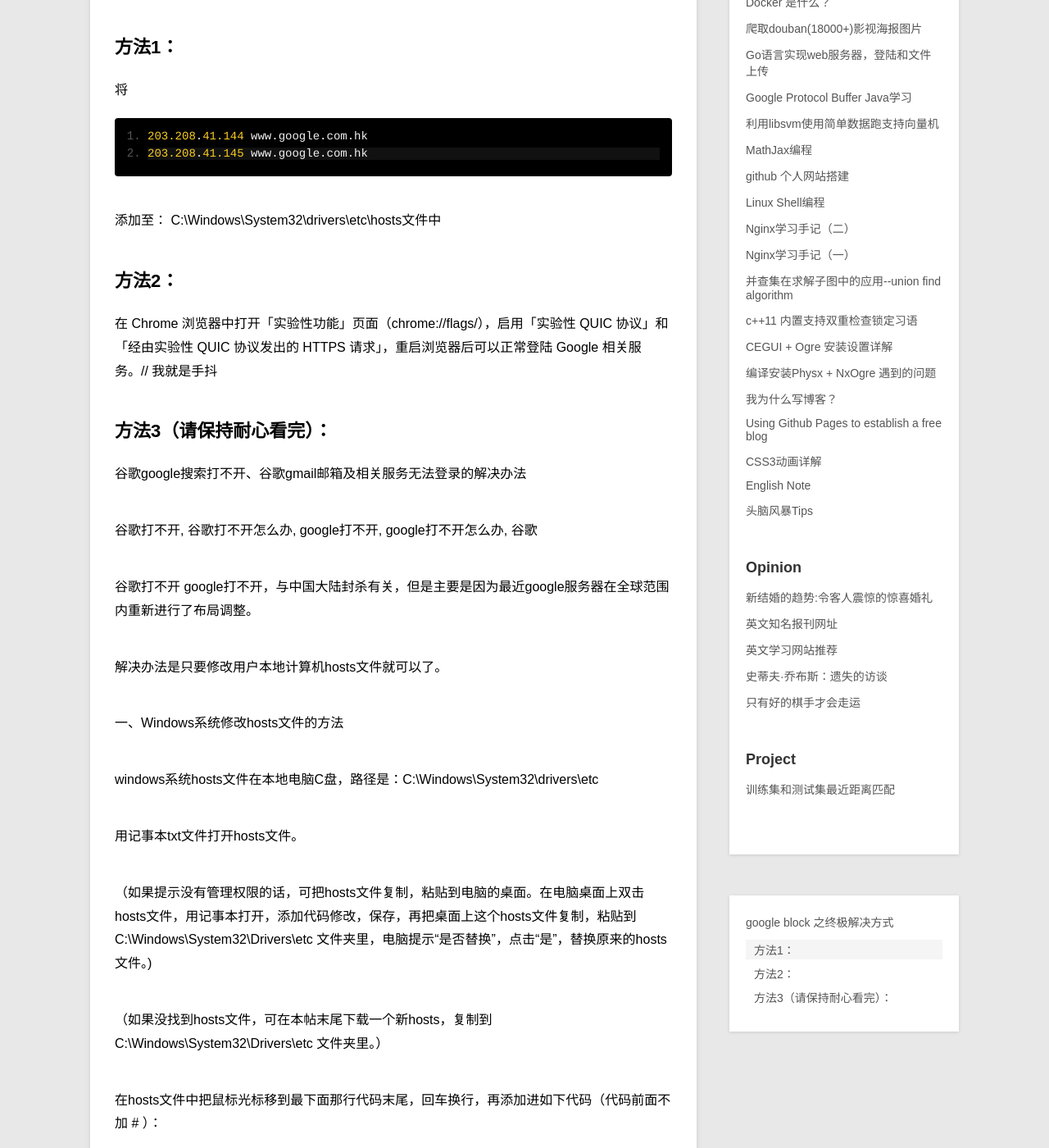
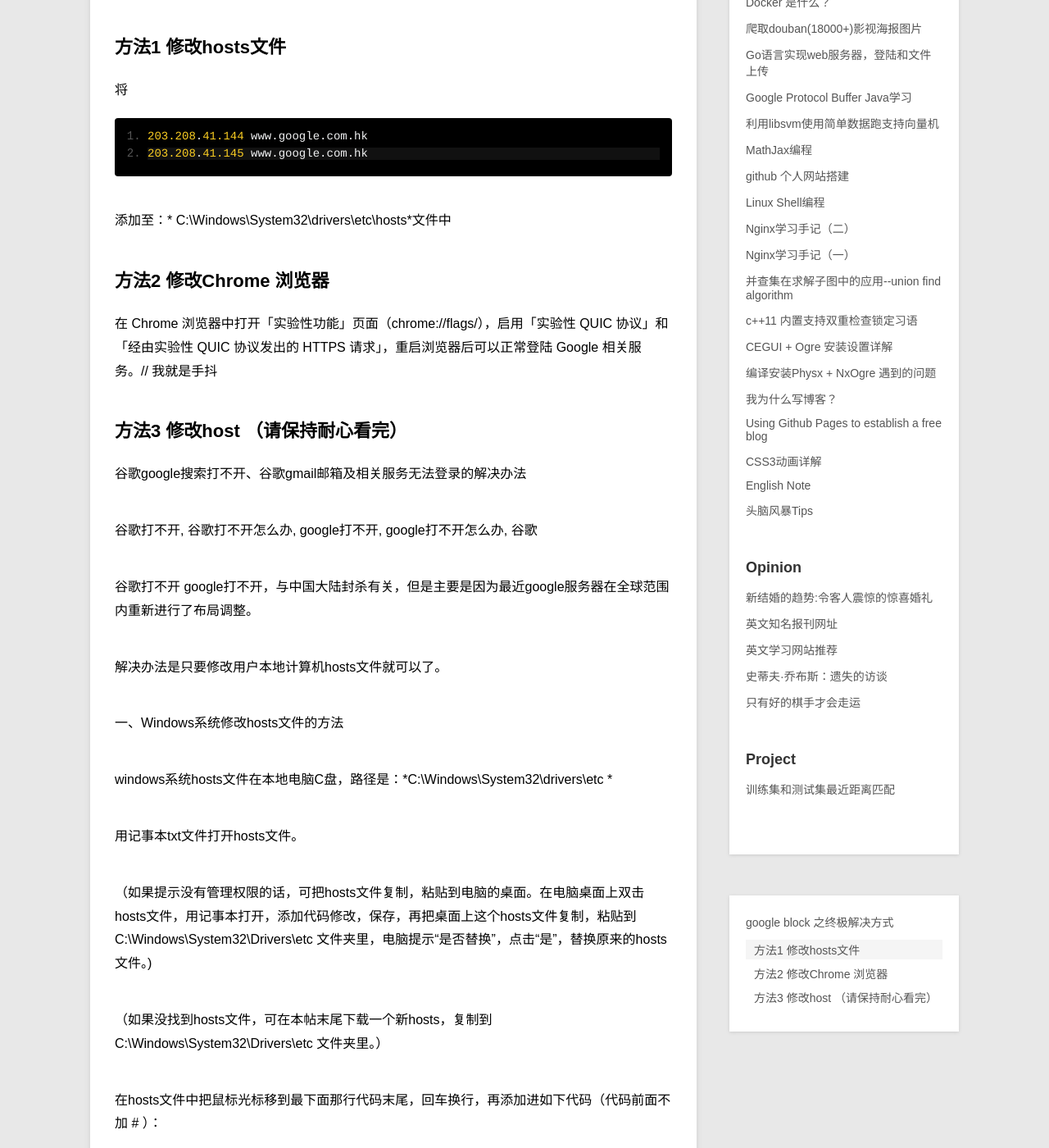
Before and after one commit to swinghu/swinghu.github.com, a Jekyll site: the page built from _posts/blog/2014-6-8-google-blocked-crack.md, in a window 1280 px wide and 1400 px high, scrolled down 383 px. Shown: the whole window at 82% size. Built offline with Jekyll 4.4.1, drawn with Linux system fonts in a browser that asks for light colours; Markdown is read by kramdown in place of the engine named in the settings; some of the changed text lies outside the part shown.

Commit message:
add new file

```diff
--- a/_posts/blog/2014-6-8-google-blocked-crack.md
+++ b/_posts/blog/2014-6-8-google-blocked-crack.md
@@ -10,23 +10,23 @@ google block  之终极解决方式
 
 首先声明 该方法来自互联网，方法1，方法2简单，用户可以尝试，我亲测第一种方法可以用，方法2，3没有	亲测。
 
-方法1：
+方法1 修改hosts文件
 ----
 将
 
     203.208.41.144 www.google.com.hk
     203.208.41.145 www.google.com.hk
 
-添加至： C:\Windows\System32\drivers\etc\hosts文件中
+添加至：* C:\Windows\System32\drivers\etc\hosts*文件中
 
 
 
-方法2：
+方法2 修改Chrome 浏览器
 ----
 在 Chrome 浏览器中打开「实验性功能」页面（chrome://flags/），启用「实验性 QUIC 协议」和「经由实验性 QUIC 协议发出的 HTTPS 请求」，重启浏览器后可以正常登陆 Google 相关服务。// 我就是手抖
 
 
-方法3（请保持耐心看完）：
+方法3 修改host （请保持耐心看完）
 ----
 谷歌google搜索打不开、谷歌gmail邮箱及相关服务无法登录的解决办法
 
@@ -38,13 +38,13 @@ google block  之终极解决方式
 
 一、Windows系统修改hosts文件的方法
 
-windows系统hosts文件在本地电脑C盘，路径是：C:\Windows\System32\drivers\etc
+windows系统hosts文件在本地电脑C盘，路径是：*C:\Windows\System32\drivers\etc *
 
 用记事本txt文件打开hosts文件。
 
-（如果提示没有管理权限的话，可把hosts文件复制，粘贴到电脑的桌面。在电脑桌面上双击hosts文件，用记事本打开，添加代码修改，保存，再把桌面上这个hosts文件复制，粘贴到C:\Windows\System32\Drivers\etc 文件夹里，电脑提示“是否替换”，点击“是”，替换原来的hosts文件。)
+（如果提示没有管理权限的话，可把hosts文件复制，粘贴到电脑的桌面。在电脑桌面上双击hosts文件，用记事本打开，添加代码修改，保存，再把桌面上这个hosts文件复制，粘贴到*C:\Windows\System32\Drivers\etc* 文件夹里，电脑提示“是否替换”，点击“是”，替换原来的hosts文件。)
 
-（如果没找到hosts文件，可在本帖末尾下载一个新hosts，复制到C:\Windows\System32\Drivers\etc 文件夹里。）
+（如果没找到hosts文件，可在本帖末尾下载一个新hosts，复制到*C:\Windows\System32\Drivers\etc* 文件夹里。）
 
 
 在hosts文件中把鼠标光标移到最下面那行代码末尾，回车换行，再添加进如下代码（代码前面不加 # ）：
@@ -495,7 +495,7 @@ windows系统hosts文件在本地电脑C盘，路径是：C:\Windows\System32\dr
 
 代码有点长，直接复制就可以。然后重新打开谷歌google搜索、Gmail邮箱或谷歌相关服务，看看是不是速度飞快呢？！
 
-使用goagent翻墙的同学，建议下载最新版goagent3.1.17，把203.208.46.176 添加到Goagent/Local/proxy.ini 文件里面的 iplist 列表里“google_cn = ”后面，并修改proxy.ini 里的appid，再上传goagent/server/uploader.bat，上传完毕就ok了。
+使用goagent翻墙的同学，建议下载最新版goagent3.1.17，把203.208.46.176 添加到Goagent/Local/proxy.ini 文件里面的 iplist 列表里“google_cn = ”后面，并修改proxy.ini 里的appid，再上传*goagent/server/uploader.bat*，上传完毕就ok了。
 
 
 二、苹果Mac系统修改hosts文件的方法
```
